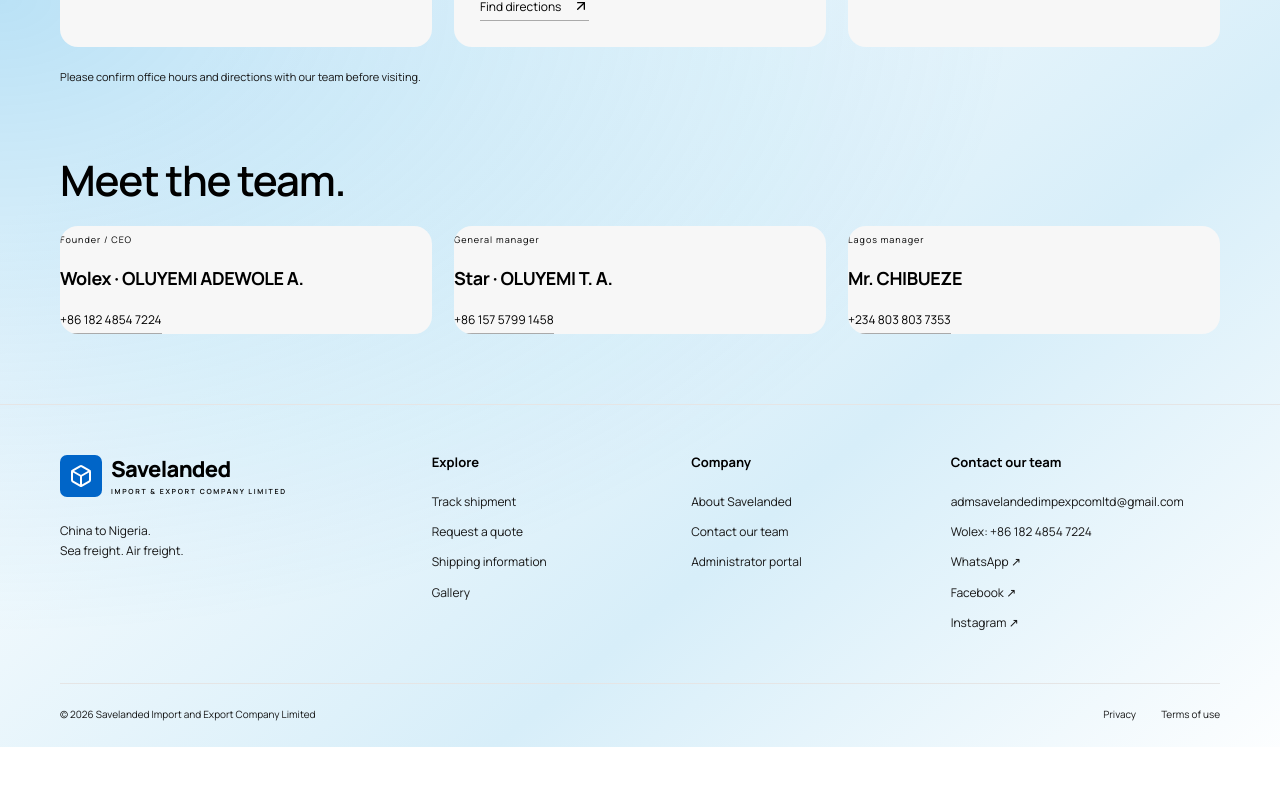
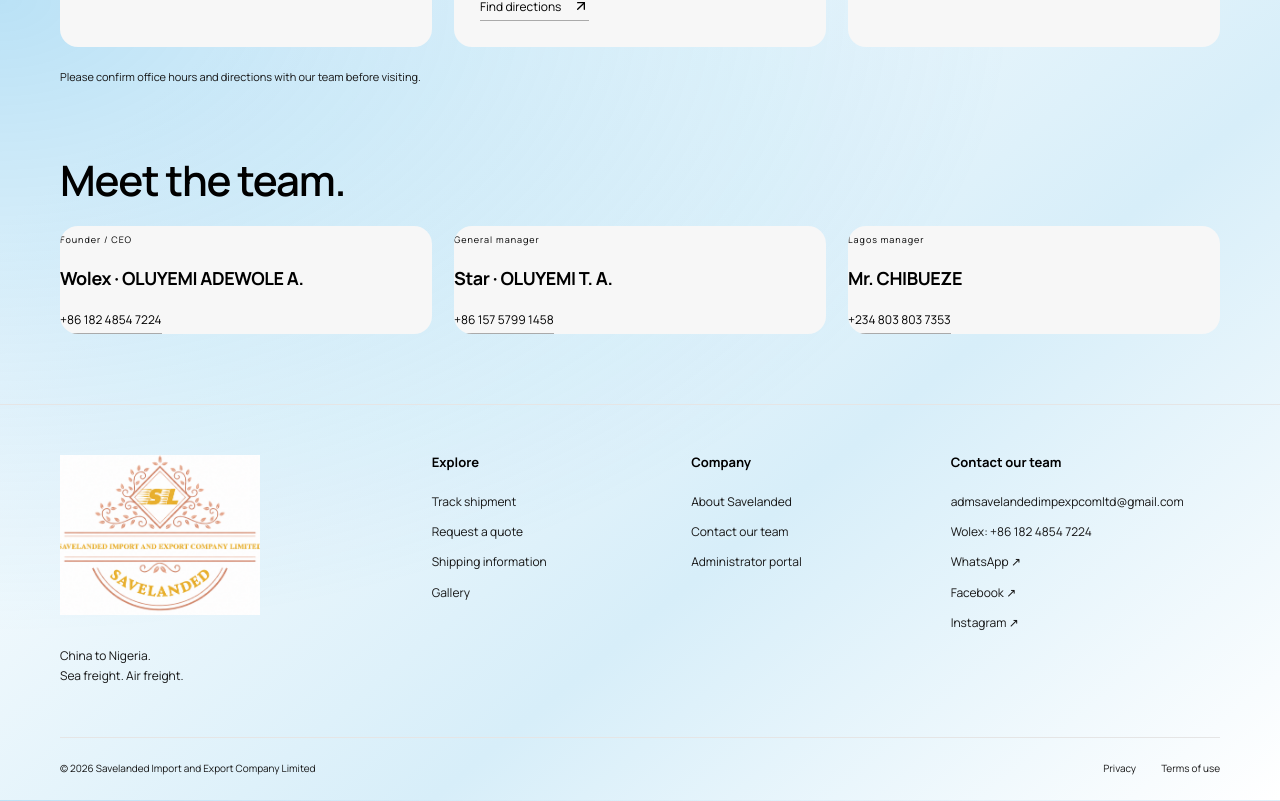
Before and after one commit to Litpathway/Saved, a Next.js app: page /about in a window 1280 px wide. Shown: the part 1600-2401 px from the top of the page. Before the commit the page ends 2347 px from the top, so only its background shows below. Built offline with nearby package versions, Linux system fonts and the light colour scheme.

Commit message:
Use complete company logo across site

```diff
--- a/src/app/globals.css
+++ b/src/app/globals.css
@@ -2657,7 +2657,10 @@ textarea::placeholder {
   flex-shrink: 0;
   background: #000;
 }
-.brand-mark { width:42px; height:42px; display:grid; place-items:center; background:#0065c8; color:#fff; }
+.site-logo-mark { position:relative; display:block; flex:none; width:52px; height:42px; overflow:hidden; background:#fff; }
+.site-logo-mark img { position:absolute; top:-14px; left:-14px; width:80px; height:73px; max-width:none; }
+.site-logo-mark.is-large { width:200px; height:160px; }
+.site-logo-mark.is-large img { top:-52px; left:-50px; width:300px; height:273px; }
 .contact-email {
   overflow-wrap: anywhere;
   word-break: break-word;
--- a/src/components/footer.tsx
+++ b/src/components/footer.tsx
@@ -6,7 +6,7 @@ export function Footer() {
     <footer>
       <div className="footer-top">
         <div>
-          <Brand />
+          <Brand large />
           <p>
             China to Nigeria.
             <br />
--- a/src/components/reference-header.tsx
+++ b/src/components/reference-header.tsx
@@ -1,13 +1,14 @@
 "use client";
 import { useState } from "react";
 import Link from "next/link";
-import { ArrowRight, Box, Menu, X } from "lucide-react";
+import { ArrowRight, Menu, X } from "lucide-react";
+import { LogoImage } from "./ui";
 
 export function ReferenceHeader() {
   const [menu, setMenu] = useState(false);
   return <><div className="rh-top"><div className="rh-wrap">China to Nigeria shipping <span>Yiwu · Guangzhou · Lagos</span></div></div>
     <header className="rh-header"><div className="rh-wrap rh-nav">
-      <Link href="/" className="rh-brand"><span className="rh-logo"><Box size={21}/></span><span>SAVELANDED<small>IMPORT & EXPORT CO. LTD</small></span></Link>
+      <Link href="/" className="rh-brand"><LogoImage/><span>SAVELANDED<small>IMPORT & EXPORT CO. LTD</small></span></Link>
       <button className="rh-menu" aria-label={menu ? "Close menu" : "Open menu"} aria-controls="rh-main-nav" aria-expanded={menu} onClick={() => setMenu(!menu)}>{menu ? <X/> : <Menu/>}</button>
       <nav id="rh-main-nav" className={menu ? "rh-links is-open" : "rh-links"} aria-label="Main navigation">
         <Link href="/" onClick={() => setMenu(false)}>Home</Link><Link href="/about" onClick={() => setMenu(false)}>About</Link><Link href="/shipping" onClick={() => setMenu(false)}>Shipping</Link><Link href="/quote" onClick={() => setMenu(false)}>CBM calculator</Link><Link href="/contact" onClick={() => setMenu(false)}>Contact</Link><Link href="/track" onClick={() => setMenu(false)}>Track cargo</Link>
--- a/src/components/ui.tsx
+++ b/src/components/ui.tsx
@@ -1,5 +1,6 @@
 import Link from "next/link";
-import { ArrowUpRight, Box } from "lucide-react";
+import Image from "next/image";
+import { ArrowUpRight } from "lucide-react";
 export function ArrowLink({
   href,
   children,
@@ -16,14 +17,19 @@ export function ArrowLink({
     </Link>
   );
 }
-export function Brand() {
+export function LogoImage({ large = false }: { large?: boolean }) {
+  return <span className={large ? "site-logo-mark is-large" : "site-logo-mark"}>
+    <Image src="/images/company/logo-straightened.png" alt={large ? "Savelanded Import and Export Company Limited" : ""} width={large ? 300 : 80} height={large ? 273 : 73} />
+  </span>;
+}
+export function Brand({ large = false }: { large?: boolean }) {
   return (
-    <Link href="/" className="brand">
-      <span className="brand-art brand-mark"><Box size={24} aria-hidden="true" /></span>
-      <span>
+    <Link href="/" className={large ? "brand brand-large" : "brand"}>
+      <LogoImage large={large} />
+      {!large && <span>
         Savelanded
         <span className="brand-sub">IMPORT & EXPORT COMPANY LIMITED</span>
-      </span>
+      </span>}
     </Link>
   );
 }
```
Also changed, not shown: public/images/company/logo-straightened.png (added).
